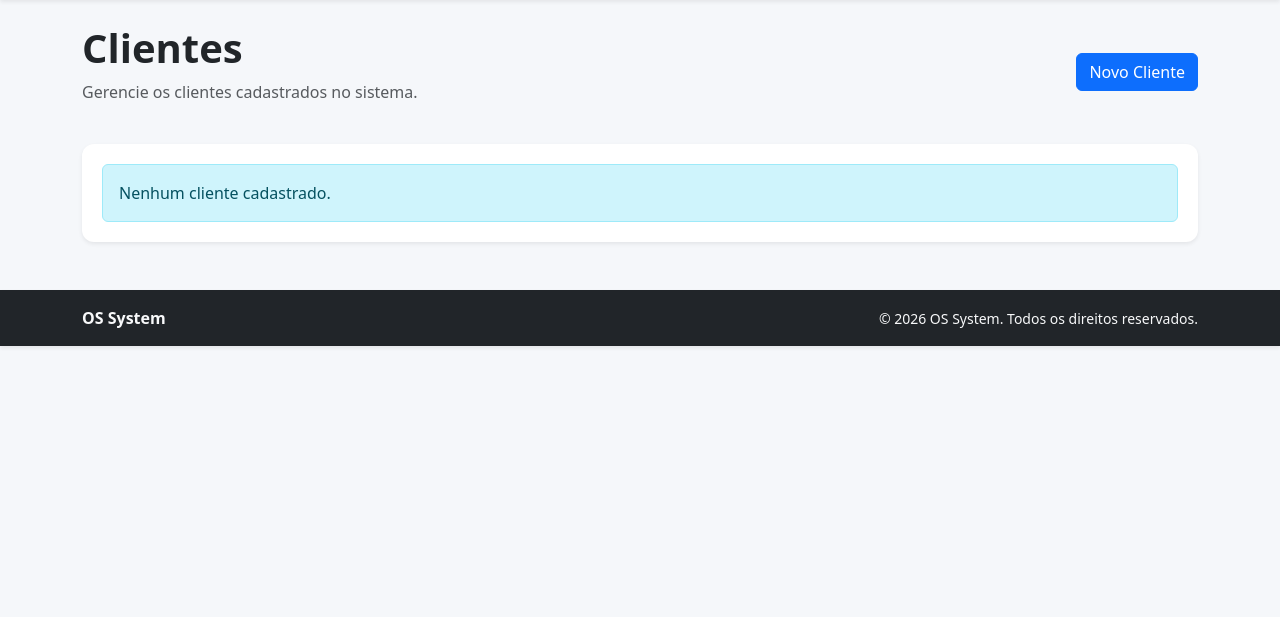
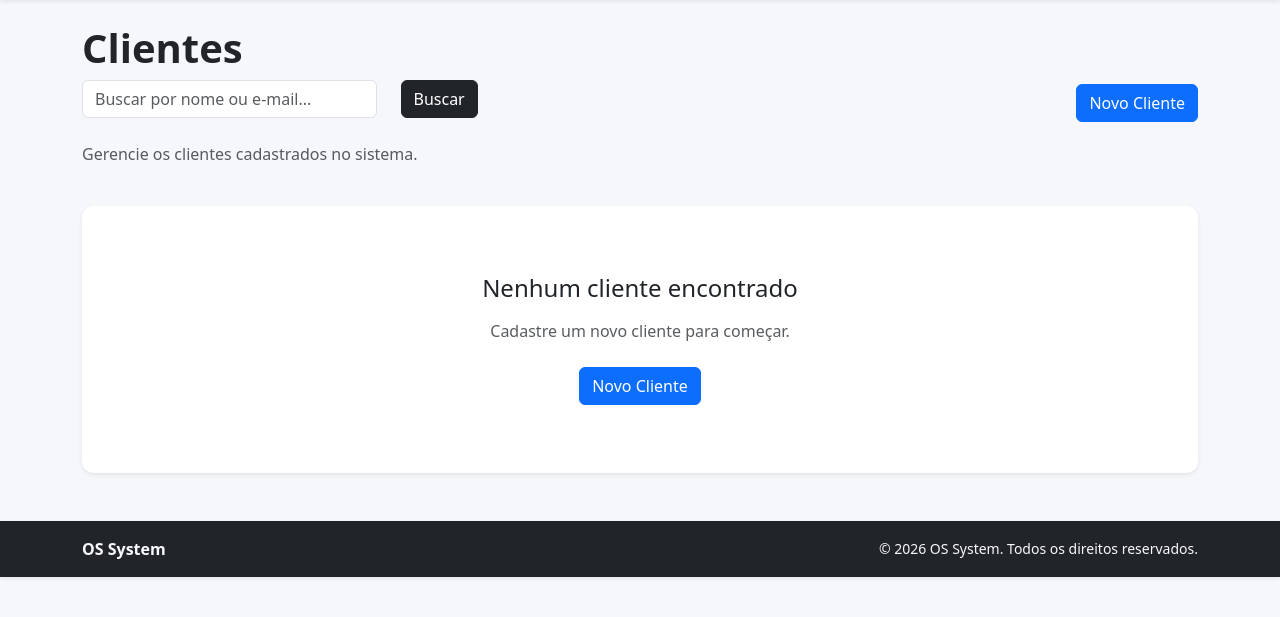
Before and after one commit to MaiconDante/os_system, a Flask app: page /clients/ in a window 1280 px wide. Shown: the part 57-674 px from the top of the page. Run offline with Flask 3, Linux system fonts and the light colour scheme; data that the repository does not hold is empty.

Commit message:
feat: Add client search and UI refinements.

```diff
--- a/app/routes/clients_routes.py
+++ b/app/routes/clients_routes.py
@@ -6,6 +6,7 @@ from flask import (
     url_for,
     flash
 )
+from sqlalchemy import or_
 
 # Importando o banco de dados e o modelo de cliente
 from app import db
@@ -21,8 +22,21 @@ client_bp = Blueprint(
 # Rota para listar os clientes
 @client_bp.route("/")
 def index():
-    # Consultando todos os clientes do banco de dados
-    clients = Client.query.all()
+    # Obtendo o parâmetro de busca da query string, removendo espaços em branco extras
+    search = request.args.get("search", "").strip()
+
+    query = Client.query
+
+    if search:
+
+        query = query.filter(
+            or_(
+                Client.name.ilike(f"%{search}%"),
+                Client.email.ilike(f"%{search}%")
+            )
+        )
+
+    clients = query.order_by(Client.id.desc()).all()
 
     return render_template(
         "clients/index.html",
--- a/app/templates/clients/index.html
+++ b/app/templates/clients/index.html
@@ -13,6 +13,37 @@ Clientes
         <h1 class="page-title">
             Clientes
         </h1>
+
+        <form method="GET" class="mb-4">
+
+            <div class="row">
+
+                <div class="col-md-10">
+
+                    <input
+                        type="text"
+                        name="search"
+                        class="form-control"
+                        placeholder="Buscar por nome ou e-mail..."
+                        value="{{ request.args.get('search', '') }}"
+                    >
+
+                </div>
+
+                <div class="col-md-2 d-grid">
+
+                    <button
+                        type="submit"
+                        class="btn btn-dark"
+                    >
+                        Buscar
+                    </button>
+
+                </div>
+
+            </div>
+
+        </form>
 
         <p class="text-muted">
             Gerencie os clientes cadastrados no sistema.
@@ -34,7 +65,7 @@ Clientes
 
     {% if clients %}
 
-    <table class="table align-middle">
+    <table class="table table-hover align-middle">
 
         <thead>
 
@@ -43,6 +74,7 @@ Clientes
                 <th>Nome</th>
                 <th>Telefone</th>
                 <th>E-mail</th>
+                <th>Criado em</th>
                 <th>Ações</th>
             </tr>
 
@@ -64,13 +96,15 @@ Clientes
 
                 <td>{{ client.email }}</td>
 
+                <td>{{ client.created_at.strftime('%d/%m/%Y') }}</td>
+
                 <td>
 
                     <div class="action-buttons">
 
                         <a
                             href="/clients/{{ client.id }}/edit"
-                            class="btn btn-sm btn-warning"
+                            class="btn btn-sm btn-outline-warning"
                         >
                             Editar
                         </a>
@@ -82,7 +116,7 @@ Clientes
 
                             <button
                                 type="submit"
-                                class="btn btn-sm btn-danger"
+                                class="btn btn-sm btn-outline-danger"
                                 onclick="return confirm('Deseja excluir este cliente?')"
                             >
                                 Excluir
@@ -104,8 +138,23 @@ Clientes
 
     {% else %}
 
-    <div class="alert alert-info mb-0">
-        Nenhum cliente cadastrado.
+    <div class="text-center py-5">
+
+        <h4 class="mb-3">
+            Nenhum cliente encontrado
+        </h4>
+
+        <p class="text-muted">
+            Cadastre um novo cliente para começar.
+        </p>
+
+        <a
+            href="/clients/create"
+            class="btn btn-primary mt-2"
+        >
+            Novo Cliente
+        </a>
+
     </div>
 
     {% endif %}
```
